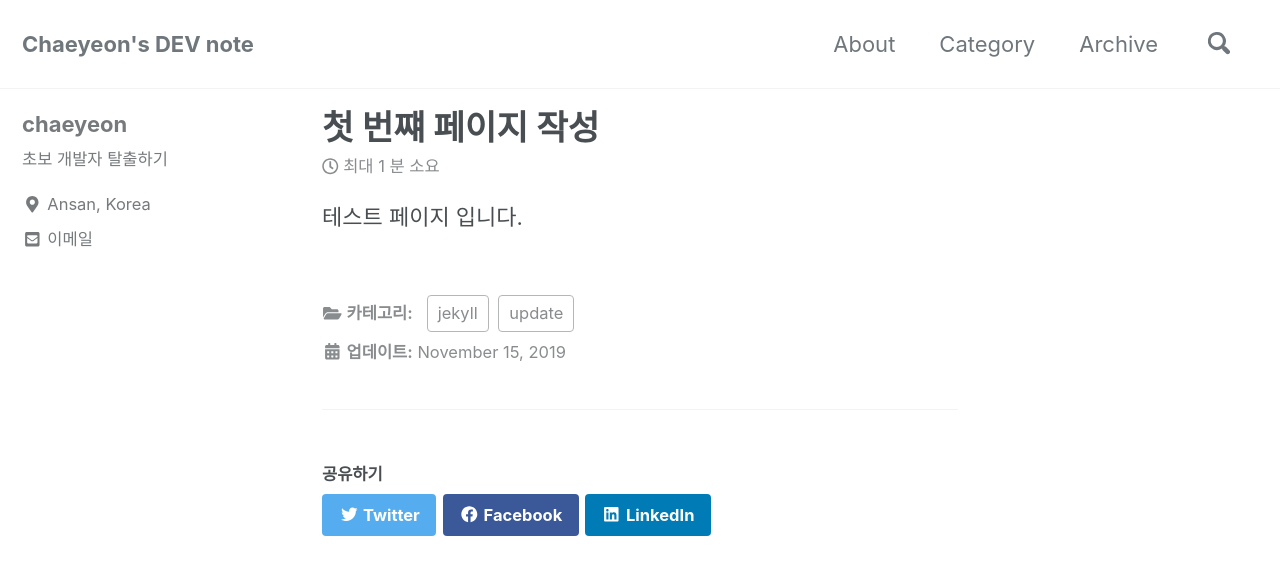
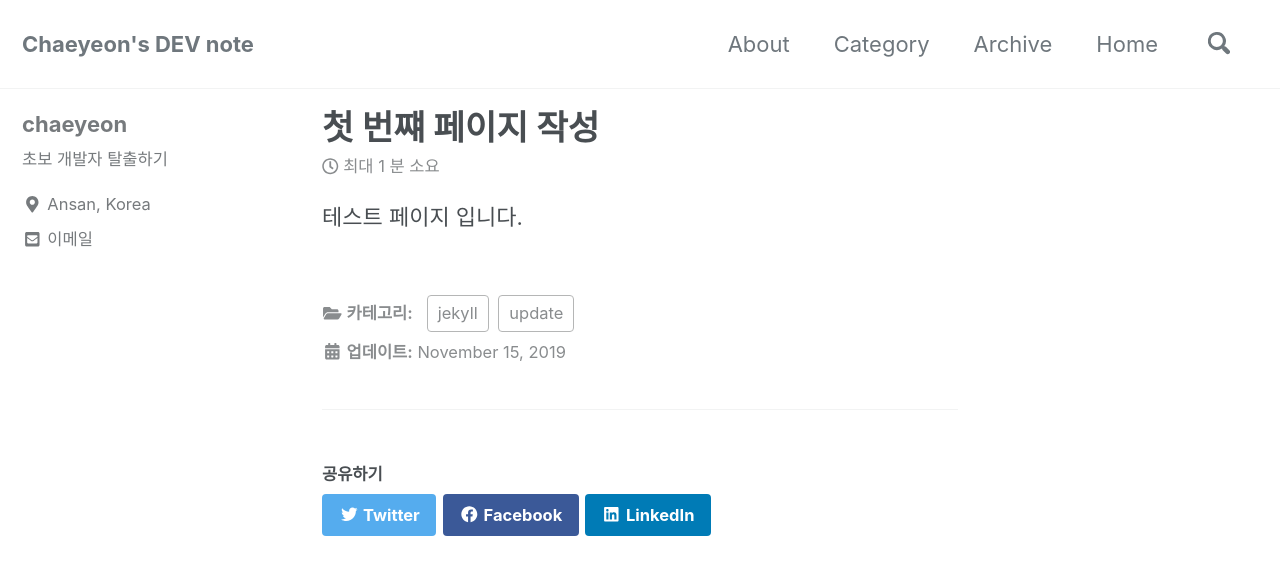
Before and after one commit to chaeyeon-lea/chaeyeon-lea.github.io, a Jekyll site: the page built from _posts/2019-11-15-first-post.md, in a window 1280 px wide and 900 px high. Shown: the top 575 px of the window. Built offline with Jekyll 4.4.1, drawn with Linux system fonts in a browser that asks for light colours; cached includes are drawn as plain includes; nearby versions of some CDN libraries.

Commit message:
Update navigation.yml

```diff
--- a/_data/navigation.yml
+++ b/_data/navigation.yml
@@ -6,6 +6,8 @@ main:
     url: /categories/
   - title: "Archive"
     url: /year-archive/
+  - title: "Home"
+    url: /chaeyeon-lea.github.io/
   # - title: "Sample Collections"
   #   url: /collection-archive/
   # - title: "Sitemap"
```
